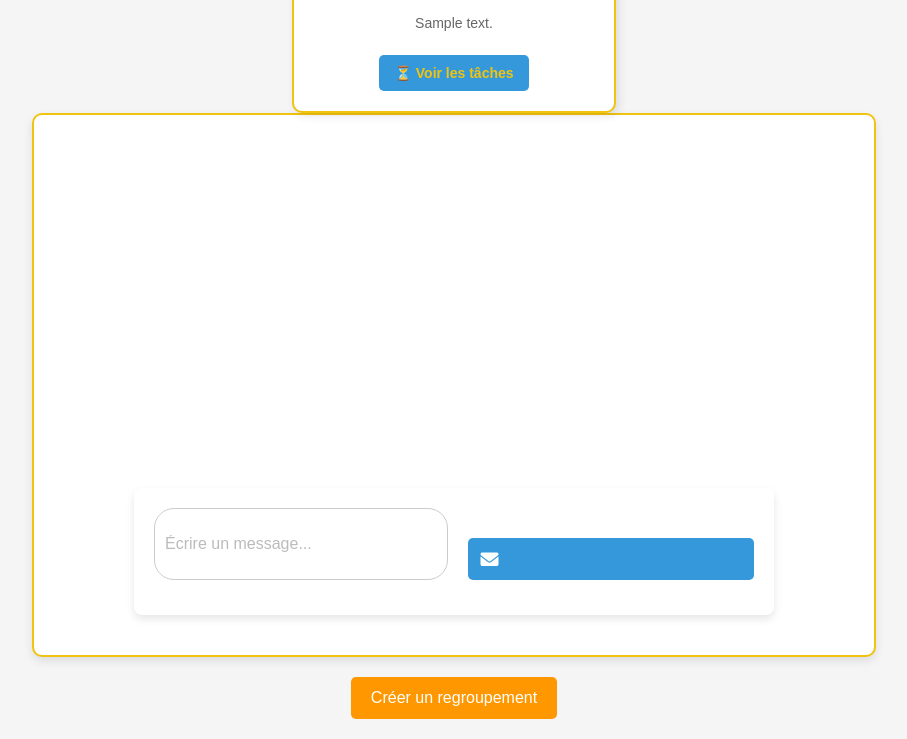
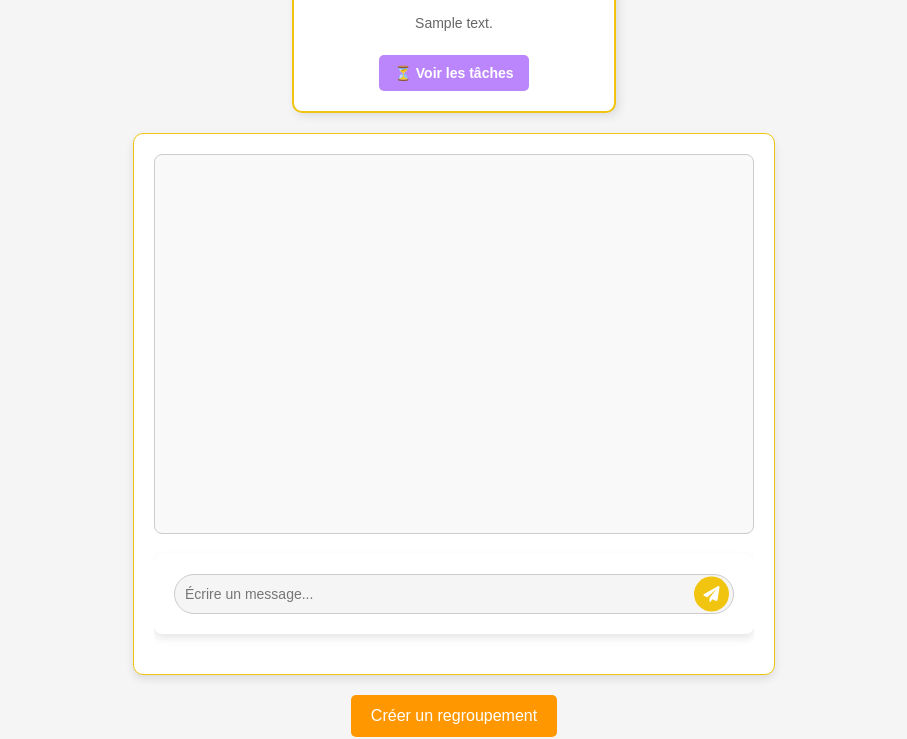
Before and after one commit to max-63/task-gest, a Django app: template taches/getionaire_taches/taches/templates/interieur_projet.html in a window 1280 px wide. Shown: the part 82-821 px from the top of the page, without its empty margins (186-1093 px from the left). Run offline with Django 5.2, Linux system fonts and the light colour scheme; the template is opened without the code that fills it: most values are stand-ins (such as "Sample title", 1, 10 or a date in 2020); some libraries are stand-ins or nearby versions.

Commit message:
chat-css mis a jour, input + qques fonctionalites css ajoutés

```diff
--- a/taches/getionaire_taches/taches/static/style_projet.css
+++ b/taches/getionaire_taches/taches/static/style_projet.css
@@ -188,7 +188,7 @@
     border: none;
     border-radius: 5px;
     width: 100%;
-    margin-top: 15px;
+    /* margin-top: 15px; */
     font-size: 16px;
     cursor: pointer;
     transition: background 0.3s ease-in-out;
@@ -263,7 +263,7 @@
 }
 
 input[type="text"], input[type="number"] {
-    height: 40px;
+    height: 20px;
 }
 
 textarea {
@@ -321,190 +321,123 @@
 }
 
 /* Style général du chat */
-#chat_projet {
-    width: 100%;
-    max-width: 800px;
-    margin: 0 auto;
-    background-color: #ffffff; /* Fond blanc */
-    border-radius: 10px;
-    padding: 20px;
-    box-shadow: 0 4px 10px rgba(0, 0, 0, 0.1);
-    display: flex;
-    flex-direction: column;
-    height: 500px;  /* Hauteur de la fenêtre de chat */
-    border: 2px solid #f1c40f; /* Bordure dorée */
+.chat-container {
+    display: flex !important;
+    flex-direction: column !important;
+    justify-content: space-between !important;
+    background-color: #ffffff !important;
+    border: 1px solid #f1c40f !important; /* Jaune */
+    border-radius: 10px !important;
+    padding: 20px !important;
+    width: 100% !important;
+    max-width: 600px !important;
+    margin: 20px auto !important;
+    box-shadow: 0px 4px 8px rgba(0, 0, 0, 0.1) !important;
+    height: 500px !important; /* Fixer la hauteur du conteneur */
 }
 
-/* Liste des messages (Zone d'affichage des messages) */
-#message-list {
-    flex-grow: 1;
-    overflow-y: auto;
-    margin-bottom: 20px;
-    color: #333;
-    font-size: 16px;
-    padding-right: 10px;
+/* Section des messages */
+.chat-projet {
+    display: flex !important;
+    flex-direction: column !important;
+    justify-content: flex-start !important;
+    align-items: stretch !important;
+    flex-grow: 1 !important;
+    overflow: hidden !important; /* Empêche le débordement */
 }
 
-/* Un message (envoi de message par l'utilisateur) */
-.message {
-    background-color: #3498db;  /* Fond bleu pour l'utilisateur */
-    color: white;
-    padding: 12px;
-    margin: 10px 0;
-    border-radius: 10px;
-    max-width: 80%;
-    word-wrap: break-word;
-    font-size: 16px;
-    display: flex;
-    flex-direction: column;
+/* Liste des messages (fixe avec scroll) */
+.message-list {
+    flex-grow: 1 !important;
+    overflow-y: auto !important; /* Ajoute un scroll si nécessaire */
+    height: 100% !important;
+    max-height: 380px !important; /* Fixe la hauteur de la zone des messages */
+    padding: 10px !important;
+    border: 1px solid #ccc !important;
+    border-radius: 8px !important;
+    background-color: #f9f9f9 !important;
 }
 
-/* Un message de l'utilisateur (aligné à gauche) */
-.message.user {
-    align-self: flex-start;
+/* Messages individuels */
+.message {
+    display: flex !important;
+    margin-bottom: 10px !important;
+    padding: 10px !important;
+    background-color: #f1c40f !important; /* Jaune */
+    border-radius: 8px !important;
+    color: white !important;
+    font-size: 14px !important;
+    box-shadow: 0 2px 4px rgba(0, 0, 0, 0.1) !important;
+    max-width: 80% !important;
 }
 
-/* Un message d'un autre utilisateur (aligné à droite) */
-.message.other {
-    align-self: flex-end;
-    background-color: #f39c12; /* Couleur dorée pour les messages des autres utilisateurs */
-}
-
-/* Ajouter une animation pour les messages qui apparaissent */
-.message {
-    animation: fadeIn 0.3s ease-out;
-}
-
-@keyframes fadeIn {
-    0% {
-        opacity: 0;
-        transform: translateY(10px);
-    }
-    100% {
-        opacity: 1;
-        transform: translateY(0);
-    }
-}
-
-/* Timestamp pour chaque message (affichage de l'heure sous chaque message) */
-.message .timestamp {
-    font-size: 12px;
-    color: #b9bbbe;
-    margin-top: 5px;
-}
-
-/* Style pour la partie d'écriture du message */
-.crer_message form {
-    display: flex;
-    align-items: center;
-    justify-content: space-between;
-    gap: 10px;
-    width: 100%;
-}
-
-#message_projet {
-    width: calc(100% - 40px); /* Prend toute la largeur sauf pour l'icône */
-    padding: 10px;
-    border-radius: 5px;
-    border: 1px solid #ddd;
-    font-size: 16px;
-    resize: none; /* Empêche de redimensionner le champ */
-    height: 50px; /* Hauteur d'un message de 2 lignes */
-    line-height: 1.4;
-}
-
-#crer_message button {
-    background-color: #3498db;
-    color: white;
-    border: none;
-    border-radius: 5px;
-    padding: 12px;
-    cursor: pointer;
-    transition: background-color 0.3s ease;
-}
-
-#crer_message button:hover {
-    background-color: #2980b9;
-}
-
-/* Champ de saisie de texte pour le message */
-#message_projet {
-    width: 100%;
-    padding: 12px;
-    margin-right: 10px;
-    border-radius: 10px;
-    border: 1px solid #ccc;
-    background-color: #ffffff; /* Fond blanc */
-    color: #333;
-    font-size: 16px;
-    outline: none;
-}
-
-/* Apparence du bouton d'envoi */
-button[type="submit"] {
-    background-color: #3498db;
-    color: white;
-    border: none;
-    padding: 12px 20px;
-    border-radius: 10px;
-    cursor: pointer;
-    font-size: 16px;
-    transition: background-color 0.3s ease-in-out;
-}
-
-button[type="submit"]:hover {
-    background-color: #2980b9;
-}
-
-/* Placeholder dans le champ de texte */
-#message_projet::placeholder {
-    color: #bbb;
-}
-
-/* Pour que le chat et la zone de saisie soient dans le même conteneur */
-#chat_projet {
-    display: flex;
-    flex-direction: column;
-    justify-content: space-between;
+/* Messages envoyés */
+.message.sent {
+    background-color: #3498db !important; /* Bleu */
+    align-self: flex-end !important;
 }
 
 
-
-/* Zone d'édition des messages */
-#message_projet {
-    width: 85%;
-    border-radius: 20px;
-    border: 1px solid #ccc;
-    font-size: 16px;
-    padding: 10px;
-    background-color: #fff;
+/* Cacher les messages par défaut */
+#messages-data {
+    display: none;
+}
+/* Conteneur du champ de texte et du bouton */
+.input-container {
+    position: relative !important;
+    width: 100% !important;
+    display: flex !important;
+    align-items: center !important;
 }
 
-#message_projet:focus {
-    border-color: #3498db;
-    box-shadow: 0 0 5px rgba(52, 152, 219, 0.5);
+/* Champ de texte pour le message */
+.message-input {
+    width: 100% !important;
+    font-size: 14px !important;
+    border-radius: 20px !important; /* Bords arrondis */
+    border: 1px solid #ccc !important;
+    background-color: #f5f5f5 !important;
+    height: 40px !important; /* Hauteur uniforme */
+    padding: 10px !important;
+    padding-right: 50px !important; /* Laisser de la place pour le bouton */
+    box-sizing: border-box !important;
+    margin-bottom: 0px;
 }
 
-/* Icône d'enveloppe dans le bouton */
-button[type="submit"] i {
-    margin-right: 8px;  /* Espace entre l'icône et le texte */
-    font-size: 18px;    /* Taille de l'icône */
+/* Bouton d'envoi dans l'input */
+.message-submit-btn {
+    position: absolute !important;
+    right: 5px !important;
+    top: 50% !important;
+    transform: translateY(-50%) !important;
+    cursor: pointer !important;
+    background: none !important;
+    border: none !important;
+    display: flex !important;
+    align-items: center !important;
+    justify-content: center !important;
 }
 
-/* Assurez-vous que le bouton garde une apparence fluide */
-button[type="submit"] {
-    display: flex;
-    align-items: center;
-    background-color: #f39c12;
-    color: white;
-    border: none;
-    padding: 12px 20px;
-    border-radius: 10px;
-    cursor: pointer;
-    font-size: 16px;
-    transition: background-color 0.3s ease-in-out;
+/* Style du bouton d'envoi */
+.message-submit-btn button {
+    all: unset !important; /* Supprime les styles hérités */
+    width: 35px !important;
+    height: 35px !important;
+    border-radius: 50% !important;
+    background-color: #f1c40f !important; /* Couleur du bouton */
+    display: flex !important;
+    align-items: center !important;
+    justify-content: center !important;
+    transition: background-color 0.3s ease !important;
 }
 
-button[type="submit"]:hover {
-    background-color: #e67e22;
+/* Icône de l'avion en papier */
+.message-submit-btn button i {
+    color: white !important;
+    font-size: 16px !important;
 }
+
+/* Effet hover sur le bouton */
+.message-submit-btn button:hover {
+    background-color: #e67e22 !important;
+}
--- a/taches/getionaire_taches/taches/templates/interieur_projet.html
+++ b/taches/getionaire_taches/taches/templates/interieur_projet.html
@@ -18,33 +18,41 @@
     <div class="taches-regroupement-container">
         {% for regroupement in taches_regroupement %}
             <div class="taches-regroupement">
-                <h1>{{ regroupement.nom }}</h1>
-                <p>{{ regroupement.description }}</p>
+                <h1 class="taches-regroupement-title">{{ regroupement.nom }}</h1>
+                <p class="taches-regroupement-description">{{ regroupement.description }}</p>
                 {% if regroupement.est_terminee == True %}
-                    <button style="color: gold;">✅ Voir les tâches</button>
+                    <button class="taches-regroupement-button completed">✅ Voir les tâches</button>
                 {% else %}
-                    <a href="{% url 'see_tasks' projet_name admin_hash regroupement.id %}" style="color: #f1c40f; background-color:#3498db; text-decoration: none;">⏳ Voir les tâches</a>
+                    <a href="{% url 'see_tasks' projet_name admin_hash regroupement.id %}" class="taches-regroupement-link pending">⏳ Voir les tâches</a>
                 {% endif %}
             </div>
         {% endfor %}
     </div>
 
+    <div id="chat-container" class="chat-container">
+        <div id="messages-data" style="display: none;" data-messages='{{ message_projet|safe }}'></div>
 
-    <div style="display: none;" id="messages-data" data-messages='{{ message_projet|safe }}'></div>
-    <div id="chat_projet" class="chat_projet">
-        <div id="message-list">
+        <!-- Section des messages -->
+        <div id="chat_projet" class="chat-projet">
+            <div id="message-list" class="message-list">
                 <!-- Les messages seront insérés ici par JavaScript -->
             </div>
-        <div id="crer_message" class="crer_message">
-            <form action="{% url 'projet' projet_name admin_hash %}" method="POST">
+            <div id="crer_message" class="crer-message">
+                <form action="{% url 'projet' projet_name admin_hash %}" method="POST" class="message-form">
                     {% csrf_token %}
-                <input type="text" name="message_projet" id="message_projet" placeholder="Écrire un message...">
+                    <div class="input-container">
+                        <input type="text" name="message_projet" id="message_projet" placeholder="Écrire un message..." class="message-input">
+                        <div class="message-submit-btn">
                             <button type="submit">
-                    <i class="fas fa-envelope"></i>
+                                <i class="fas fa-paper-plane"></i>
                             </button>
+                        </div>
+                    </div>
                 </form>
             </div>
         </div>
+    </div>
+
 
     {% load static %}
     <script src="{% static 'js/message_projet.js' %}"></script>
@@ -53,11 +61,10 @@
     <div class="crer_regroupement">
         <button class="crer_regroupement_btn" id="creer_regroupement">Créer un regroupement</button>
     </div>
-    <canvas id="donutChart" width="400" height="400"></canvas>
+    <canvas id="donutChart" width="400" height="400" class="donut-chart"></canvas>
 
     <div class="gantt-container" id="gantt-container">
         <div class="gantt-tasks" id="gantt-tasks"></div>
-
     </div>
 
     <script type="text/javascript">
```
Also changed, not shown: taches/getionaire_taches/db.sqlite3. Lines whose indentation alone changed are shown as unchanged.
